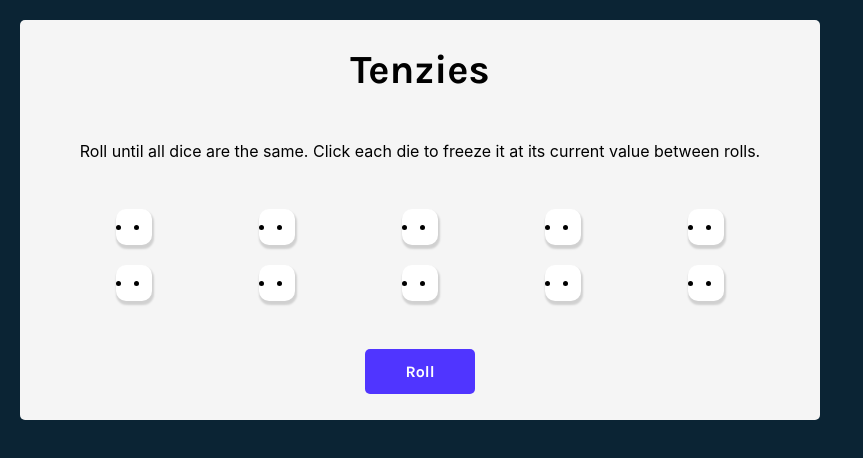
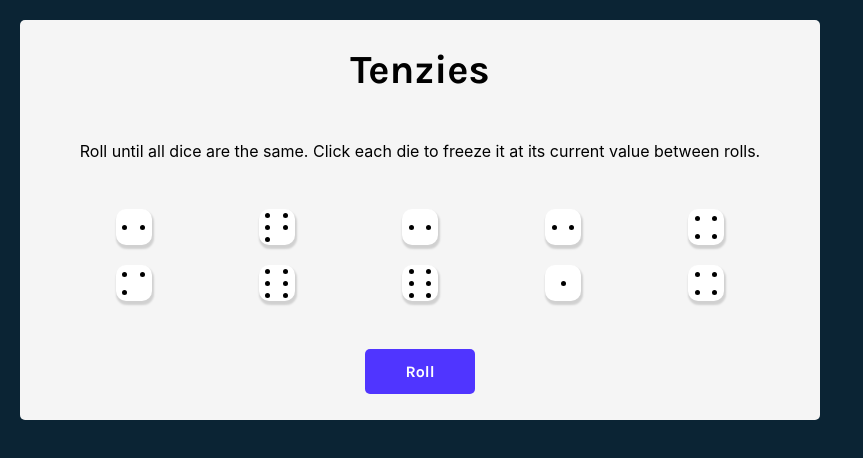
Before and after one commit to fcbvttn123/react-tenzies, a React (Vite) app: page / in a window 1280 px wide. Shown: the top 458 px of the page, without its empty margins (0-863 px from the left). Built offline with nearby package versions, Linux system fonts and the light colour scheme.

Commit message:
Dots Feature: Finished

```diff
--- a/src/App.css
+++ b/src/App.css
@@ -49,6 +49,22 @@ main {
     gap: 20px;
 }
 
+.die-face-1-dot {
+    background-color: #FFFFFF;
+    box-shadow: 1px 3px 2px 1px rgba(0, 0, 0, 0.15);
+    border-radius: 10px;
+
+    width: 35.84px;
+    aspect-ratio: 1/1;
+
+    display: grid;
+    grid-template-columns: 1fr;
+    justify-items: center;
+    align-items: center;
+
+    cursor: pointer;
+}
+
 .die-face {
     background-color: #FFFFFF;
     box-shadow: 1px 3px 2px 1px rgba(0, 0, 0, 0.15);
@@ -58,10 +74,9 @@ main {
     aspect-ratio: 1/1;
 
     display: grid;
-    place-content: center;
-
     grid-template-columns: repeat(2, 1fr);
-    justify-content: center;
+    justify-items: center;
+    align-items: center;
 
     cursor: pointer;
 }
--- a/src/components/die.jsx
+++ b/src/components/die.jsx
@@ -1,14 +1,19 @@
 import { Dot } from "./Dot"
 
 export function Die(props) {
-    let styles = {
-        backgroundColor: props.isHeld ? "#59E391" : "#fff"
+    let extraStyles = {
+        backgroundColor: props.isHeld ? "#59E391" : "#fff",
+        gridTemplateColumns: props.value == 1 ? "1fr" : "1fr 1fr"
     }
+
+    let dots = []
+    for(let i = 0; i < props.value; i++) {
+        dots.push(<Dot  key={i}/>)
+    }
+
     return (
-        <div className="die-face" style={styles} onClick={() => props.holdDice(props.id)}>
-            {/* <h2 className="die-num">{props.value}</h2> */}
-            <Dot />
-            <Dot />
+        <div className="die-face" style={extraStyles} onClick={() => props.holdDice(props.id)}>
+            {dots}
         </div>
     )
 }
```
Also changed, not shown: extra-credit.txt.
